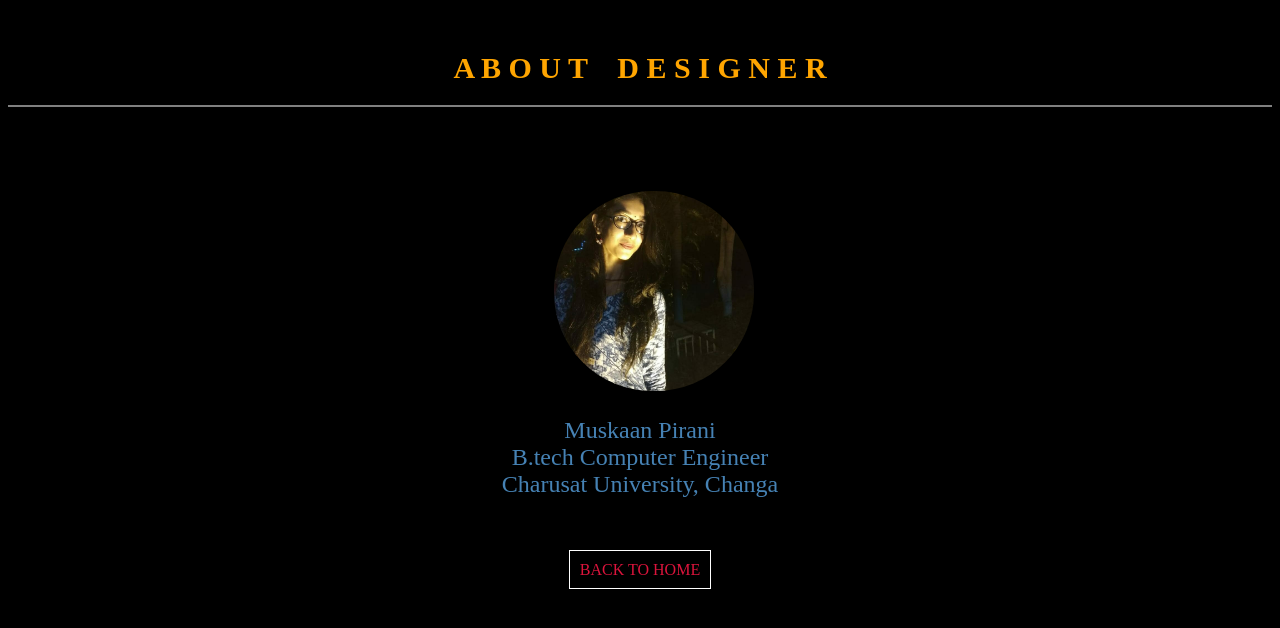
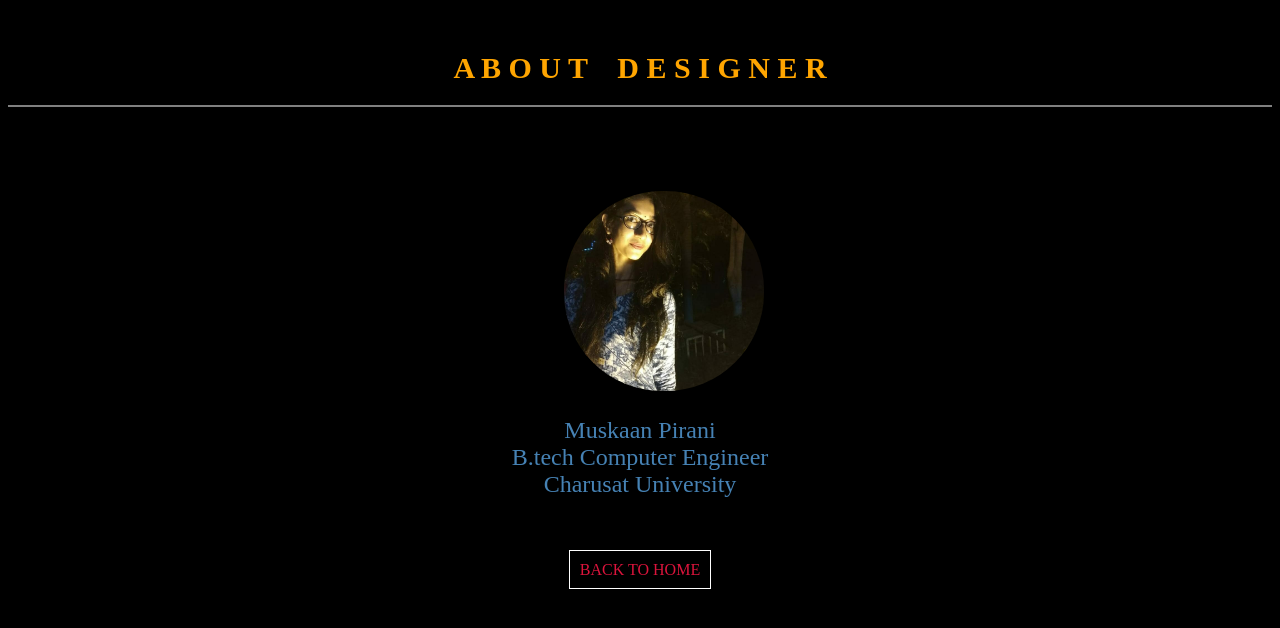
Before and after one commit to muskaanpirani/muskaanpirani.github.io, a plain HTML site: page about.html in a window 1280 px wide. Shown: the part 98-726 px from the top of the page. Drawn offline with Linux system fonts and the light colour scheme.

Commit message:
Update about.html

```diff
--- a/about.html
+++ b/about.html
@@ -29,7 +29,7 @@
 					<div class="div2">
 						<pre>Muskaan Pirani
 B.tech Computer Engineer
-Charusat University, Changa</pre>
+Charusat University</pre>
 					</div>
 				</td>
 			</tr>
```
